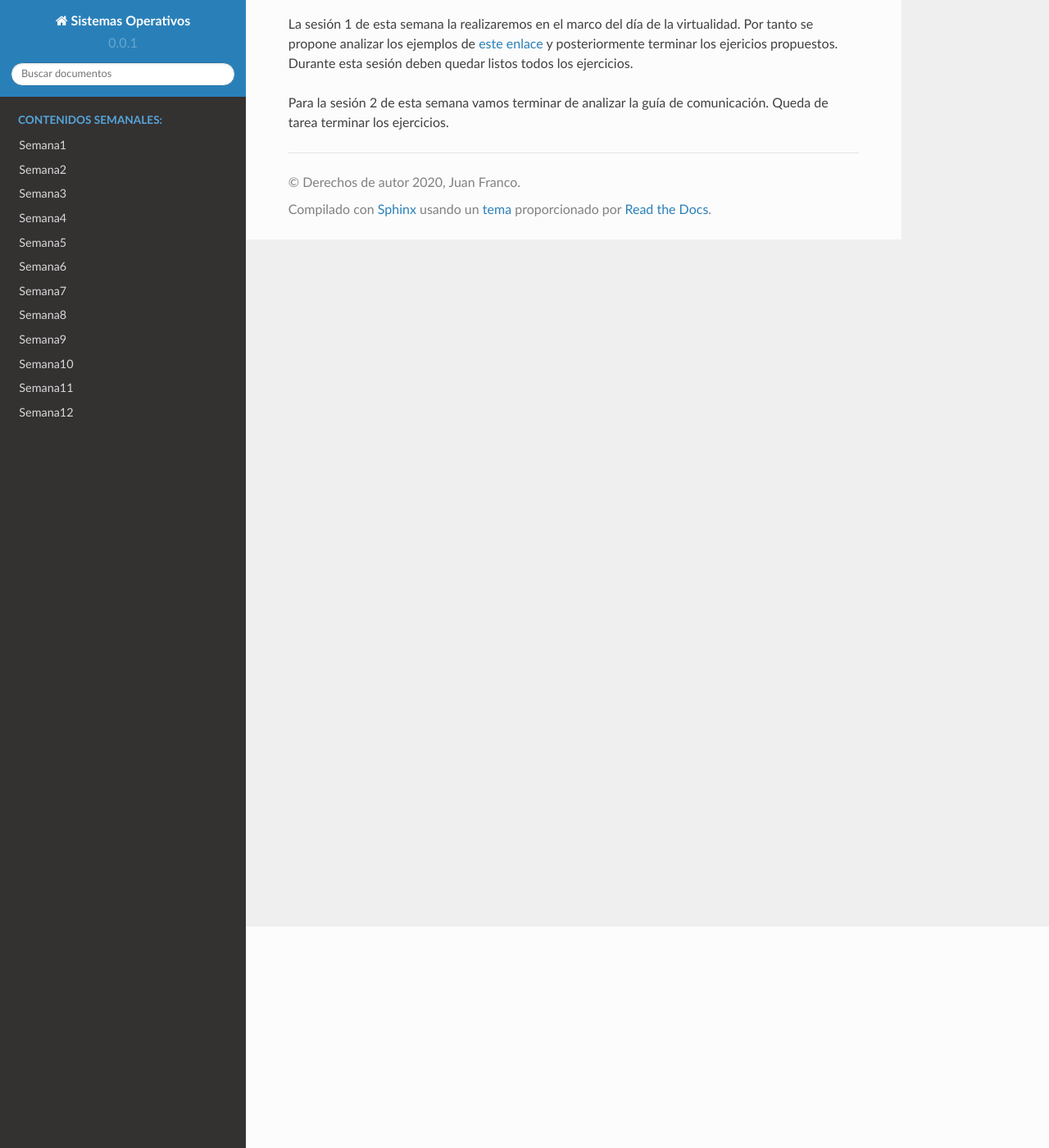
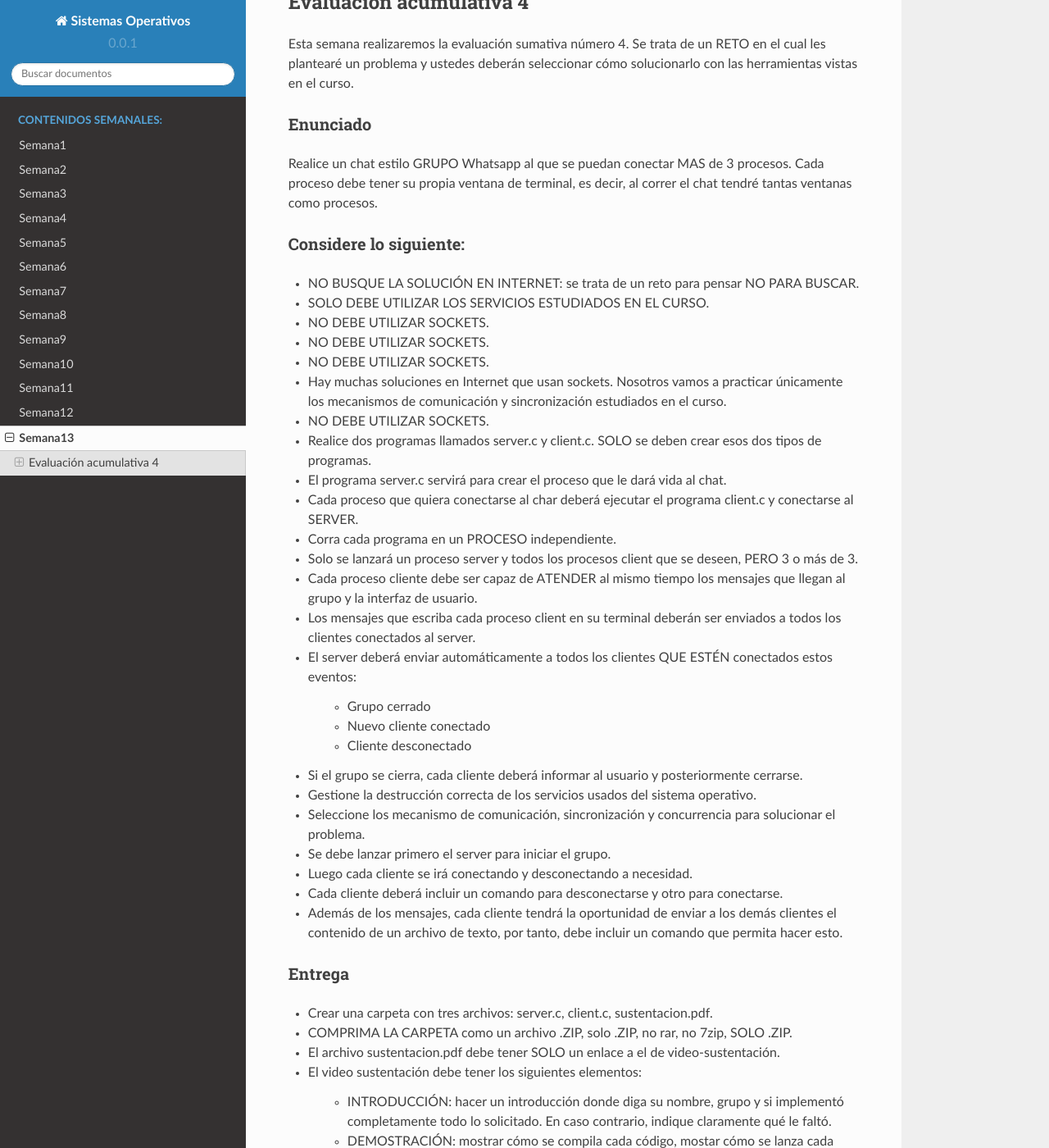
Before and after one commit to juanferfranco/sistemasoperativos, a Sphinx documentation site: the page built from docs/_semana13/semana13.rst, in a window 1280 px wide and 1400 px high, scrolled down 270 px. Shown: the whole window at 82% size. Built offline with Sphinx 7.4.7 and the Read the Docs theme 2.0.0, drawn with Linux system fonts in a browser that asks for light colours; some of the changed text lies outside the part shown.

Commit message:
add week 13

```diff
--- a/docs/_semana13/semana13.rst
+++ b/docs/_semana13/semana13.rst
@@ -1,15 +1,79 @@
 Semana 13
 ===========
-Esta semana terminaremos de estudiar algunas facilidades de sincronización
-y comunicación entre procesos e hilos que brinda un sistema operativo
 
-Material
----------
-La sesión 1 de esta semana la realizaremos en el marco del día de la
-virtualidad. Por tanto se propone analizar los ejemplos de
-`este enlace <https://drive.google.com/open?id=1Xwed5QjfMS0zGVsQG8tVgL7aXQ8jxwZZUKN4tDurTDQ>`__
-y posteriormente terminar los ejericios propuestos. Durante esta sesión
-deben quedar listos todos los ejercicios.
+RECUERDEN QUE ESTA SEMANA NO TENDREMOS ENCUENTROS SINCRÓNICOS.
 
-Para la sesión 2 de esta semana vamos terminar de analizar la guía de
-comunicación. Queda de tarea terminar los ejercicios.
+TENEMOS 9 horas en TOTAL para resolver el problema y hacer la sustentación
+en video.
+
+Evaluación acumulativa 4
+--------------------------
+
+Esta semana realizaremos la evaluación sumativa número 4.
+Se trata de un RETO en el cual les plantearé un problema y ustedes deberán
+seleccionar cómo solucionarlo con las herramientas vistas en el curso.
+
+Enunciado
+^^^^^^^^^^
+
+Realice un chat estilo GRUPO Whatsapp al que se puedan conectar MAS de 3 procesos.
+Cada proceso debe tener su propia ventana de terminal, es decir, al correr el chat tendré tantas
+ventanas como procesos.
+
+Considere lo siguiente:
+^^^^^^^^^^^^^^^^^^^^^^^^
+
+* NO BUSQUE LA SOLUCIÓN EN INTERNET: se trata de un reto para pensar NO PARA BUSCAR.
+* SOLO DEBE UTILIZAR LOS SERVICIOS ESTUDIADOS EN EL CURSO.
+* NO DEBE UTILIZAR SOCKETS.
+* NO DEBE UTILIZAR SOCKETS.
+* NO DEBE UTILIZAR SOCKETS.
+* Hay muchas soluciones en Internet que usan sockets. Nosotros vamos
+  a practicar únicamente los mecanismos de comunicación y sincronización estudiados en el curso.
+* NO DEBE UTILIZAR SOCKETS.
+* Realice dos programas llamados server.c y client.c. SOLO se deben crear esos dos tipos de programas.
+* El programa server.c servirá para crear el proceso que le dará vida al chat.
+* Cada proceso que quiera conectarse al char deberá ejecutar el programa client.c y conectarse al SERVER.
+* Corra cada programa en un PROCESO independiente.
+* Solo se lanzará un proceso server y todos los procesos client que se deseen, PERO 3 o más de 3.
+* Cada proceso cliente debe ser capaz de ATENDER al mismo tiempo los mensajes que llegan al grupo y
+  la interfaz de usuario.
+* Los mensajes que escriba cada proceso client en su terminal deberán ser enviados a todos los
+  clientes conectados al server.
+* El server deberá enviar automáticamente a todos los clientes QUE ESTÉN conectados estos eventos:
+
+    * Grupo cerrado
+    * Nuevo cliente conectado
+    * Cliente desconectado
+
+* Si el grupo se cierra, cada cliente deberá informar al usuario y posteriormente cerrarse.
+* Gestione la destrucción correcta de los servicios usados del sistema operativo.
+* Seleccione los mecanismo de comunicación, sincronización y concurrencia para solucionar el problema.
+* Se debe lanzar primero el server para iniciar el grupo.
+* Luego cada cliente se irá conectando y desconectando a necesidad.
+* Cada cliente deberá incluir un comando para desconectarse y otro para conectarse.
+* Además de los mensajes, cada cliente tendrá la oportunidad de enviar a los demás clientes
+  el contenido de un archivo de texto, por tanto, debe incluir un comando que permita hacer esto.
+
+Entrega
+^^^^^^^^^^
+* Crear una carpeta con tres archivos: server.c, client.c, sustentacion.pdf.
+* COMPRIMA LA CARPETA como un archivo .ZIP, solo .ZIP, no rar, no 7zip, SOLO .ZIP.
+* El archivo sustentacion.pdf debe tener SOLO un enlace a el de video-sustentación.
+* El video sustentación debe tener los siguientes elementos:
+
+    * INTRODUCCIÓN: hacer un introducción donde diga su nombre, grupo y si implementó completamente todo lo solicitado.
+      En caso contrario, indique claramente qué le faltó.
+    * DEMOSTRACIÓN: mostrar cómo se compila cada código, mostar cómo se lanza cada programa y mostrar funcionando
+      cada característica solicitada.
+    * EXPLICACIÓN: explicar detalladamente cada programa. OJO: no se trata de mostar solo las partes del programa,
+      se trata de explicar detalladamente cómo funciona así:
+
+      * Primero explicar en un tablero (DIGITAL, por ejemplo sketch.io) cuál es la arquitectura de
+        los programas, que partes tienen, qué servicios del sistema operativo usa, cómo es el concepto de su solución
+        y por qué lo solucionó de esta manera.
+      * Segundo, explicar el código.
+      * Tercero, indicar qué dificultades tuvo haciendo los programas y cómo las superó.
+
+* Subir el trabajo `aquí <https://www.dropbox.com/request/fMYhXnO7Hfvx6gn5IMAk>`__
+* El plazo es hasta el VIERNES 24 de abril hasta las 6:00 P.M.
--- a/docs/index.rst
+++ b/docs/index.rst
@@ -113,3 +113,4 @@ Datos de contacto
    Semana10 <_semana10/semana10>
    Semana11 <_semana11/semana11>
    Semana12 <_semana12/semana12>
+   Semana13 <_semana13/semana13>
```
